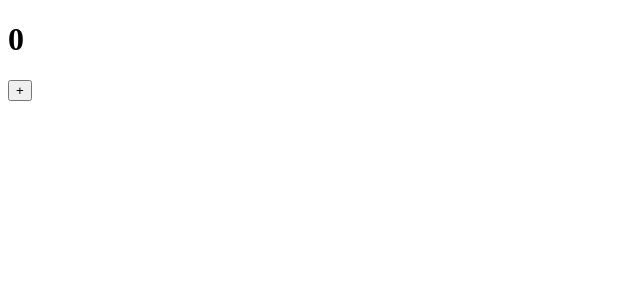
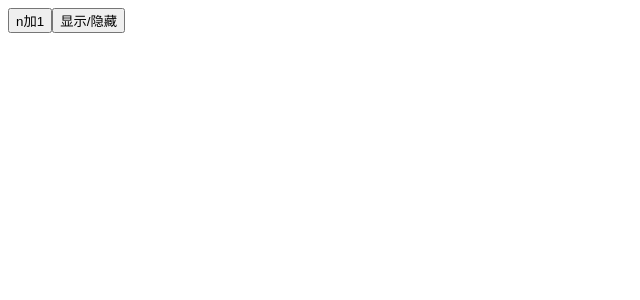
Before and after one commit to lebRonFeng/react-overview, a React (Create React App) app in the folder react-learn/: page / in a window 1280 px wide. Shown: the top 300 px of the page, without its empty margins (0-640 px from the left). Built offline with nearby package versions, Linux system fonts and the light colour scheme.

Commit message:
生命周期旧版

```diff
--- /dev/null
+++ b/react-learn/src/App.js
@@ -0,0 +1,29 @@
+import React, { Component } from 'react'
+import OldLifeCycle from './OldLifeCycle'
+
+export default class App extends Component {
+
+    state = {
+      number: 1,
+      show: false
+    }
+
+  render(){
+    const comp = this.state.show ? <OldLifeCycle n={this.state.number}/> : null;
+    return (
+      <div>
+        {comp}
+        <button onClick={() => {
+          this.setState(state => ({
+            number: state.number + 1
+          }))
+        }}>n加1</button>
+        <button onClick={() => {
+          this.setState({
+            show: !this.state.show
+          })
+        }}>显示/隐藏</button>
+      </div>
+    )
+  }
+}
--- a/react-learn/src/Comp2.js
+++ /dev/null
@@ -1,71 +0,0 @@
-import React, { Component } from 'react'
-
-export default class Comp extends Component {
-
-  state = {
-    n: 0
-  }
-
-  handleClick = () => {
-    this.setState(cur => {
-      // 参数cur表示当前的状态
-      // 该函数的返回结果，会混合（覆盖）掉之前的状态
-      // 该函数是异步执行的
-      return {
-        n: cur.n + 1
-      }
-    }, () => {
-      // 所有状态全部更新完成，并且重新渲染后执行
-      console.log('state更新完成', this.state.n)
-    })
-
-    this.setState(cur => ({
-      n: cur.n + 1
-    }))
-
-    this.setState(cur => ({
-      n: cur.n + 1
-    }))
-  }
-
-  // 回调函数的形式执行一次后：n为3，但不优雅
-  // handleClick = () => {
-  //   this.setState({
-  //     n: this.state.n + 1
-  //   }, () => {
-  //     this.setState({
-  //       n: this.state.n + 1
-  //     }, () => {
-  //       this.setState({
-  //         n: this.state.n + 1
-  //       })
-  //     })
-  //   })
-
-    // 写三个改变n的函数，最终render后n为1
-    // this.setState({
-    //   n: this.state.n + 1
-    // }, () => {
-    //   console.log(this.state.n)
-    // })
-
-    // this.setState({
-    //   n: this.state.n + 1
-    // }, () => {
-    //   console.log(this.state.n)
-    // })
-  // }
-  render(){
-    console.log('render')
-    return (
-      <div>
-        <h1>
-          {this.state.n}
-        </h1>
-        <p>
-          <button onClick={this.handleClick}>+</button>
-        </p>
-      </div>
-    )
-  }
-}
--- /dev/null
+++ b/react-learn/src/OldLifeCycle.js
@@ -0,0 +1,61 @@
+import React, { Component } from 'react'
+
+export default class OldLifeCycle extends Component {
+  constructor(props){
+    super(props);
+    this.state = {
+      n: 0
+    };
+    console.log('一个新的组件诞生了！！！')
+  }
+
+  componentWillMount() {
+    console.log('componentWillMount', '组件即将被挂载');
+    this.setState({
+      n: 30
+    })
+  }
+
+  componentDidMount() {
+    console.log('componentDidMount', '挂载完成')
+  }
+
+  componentWillReceiveProps(nextProps){
+    console.log('componentWillReceiveProps', '接收到新的属性值', nextProps)
+  }
+
+  shouldComponentUpdate(nextProps, nextState){
+    console.log('shouldComponentUpdate-是否应该重新渲染', this.props, nextProps, this.state, nextState)
+    if(this.props.n === nextProps.n && this.state.n === nextState.n){
+      return false;
+    }
+    return true
+  }
+
+  componentWillUpdate(nextProps, nextState) {
+    console.log('componentWillUpdate', '组件即将被重新渲染')
+  }
+  componentDidUpdate(prevProps, prevState){
+    console.log('componentDidUpdate', '组件即已完成重新渲染',prevProps, prevState)
+  }
+
+  componentWillUnmount() {
+    console.log('componentWillUnmount', '组件被销毁')
+  }
+
+  render() {
+    console.log('render', '渲染，返回的React元素会被挂载到虚拟DOM树中')
+    return (
+      <div>
+        <h1>旧版生命周期组件</h1>
+        <h2>属性n: {this.props.n}</h2>
+        <h2>状态n: {this.state.n}</h2>
+        <button onClick={() => {
+          this.setState({
+            n: this.state.n +1
+          })
+        }}>状态n+1</button>
+      </div>
+    )
+  }
+}
--- a/react-learn/src/index.jsx
+++ b/react-learn/src/index.jsx
@@ -1,7 +1,9 @@
 import React from 'react';
 import ReactDOM from 'react-dom';
-import Comp from './Comp2'
+import App from './App'
 
 ReactDOM.render(
-  <Comp></Comp>,
+  <div>
+    <App />
+  </div>,
   document.getElementById('root'))
```
Also changed, not shown: react-learn/src/Comp.js (deleted, +0 -58 lines), react-learn/src/Comp1.js (deleted, +0 -30 lines), 1 other file (tests, documents, lock files or other folders).
